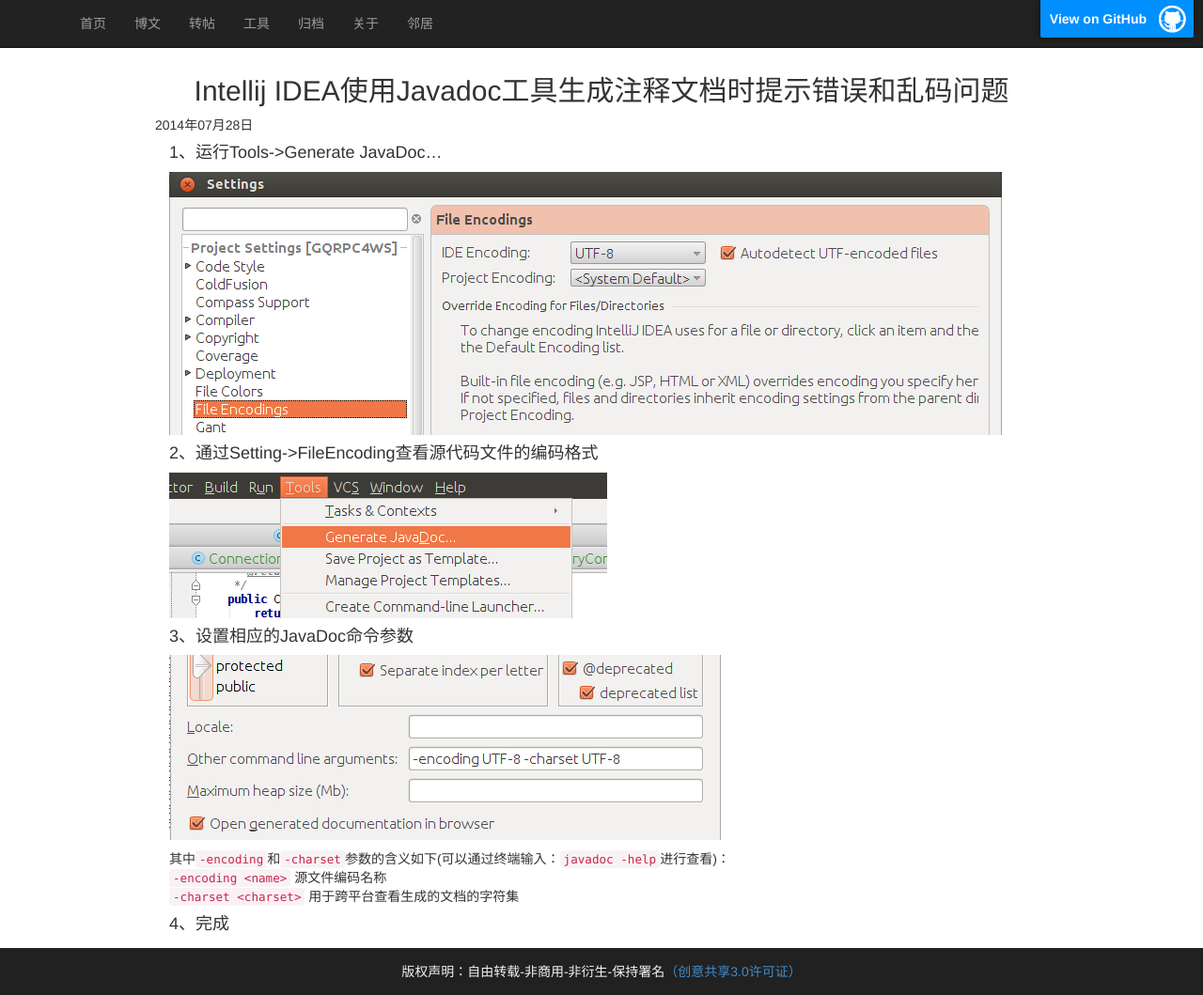
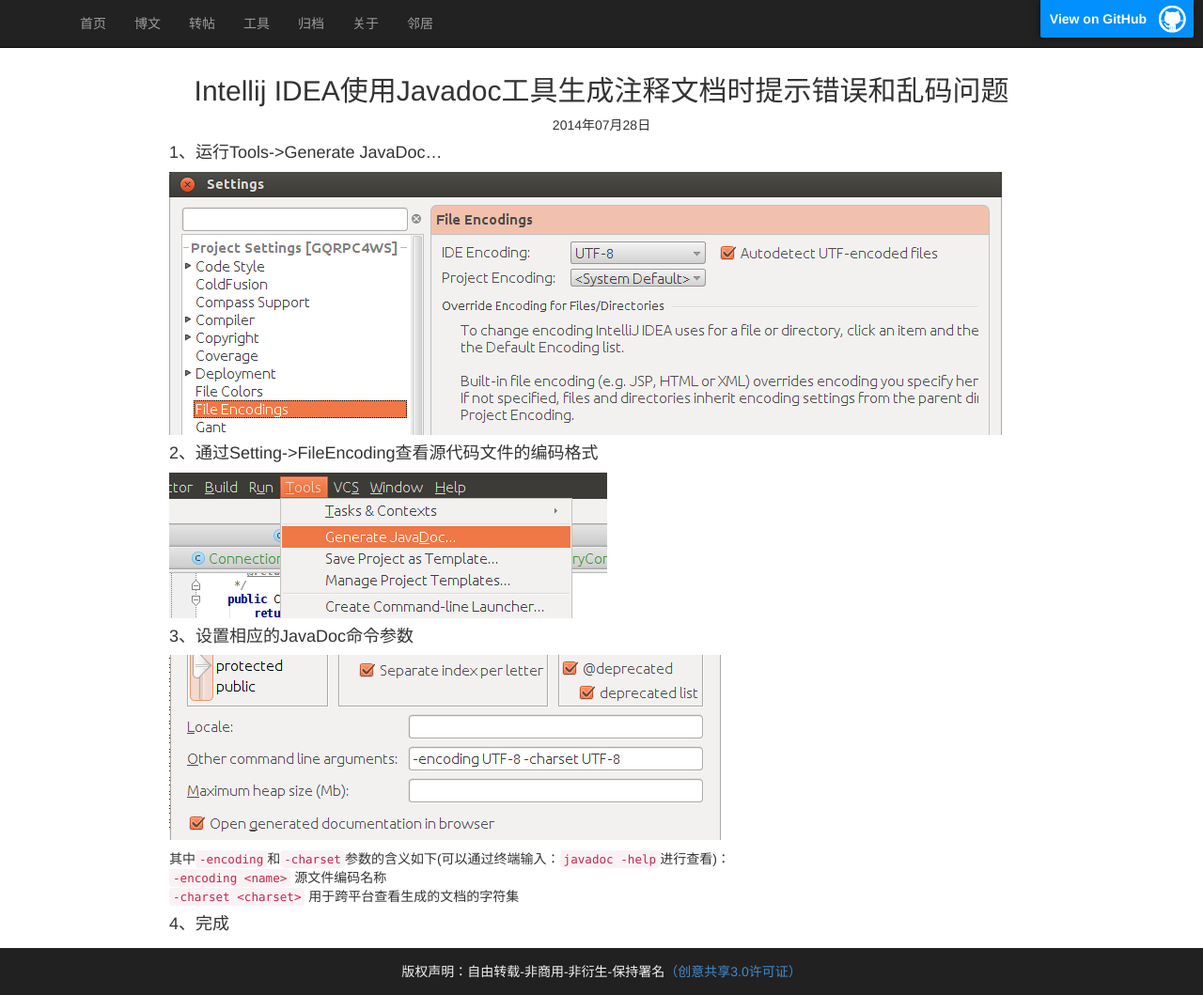
Before and after one commit to sheleng/sheleng.github.io, a Jekyll site: the page built from _posts/tools/2014-07-28-IntelliJ-IDEA-Test.md, in a window 1280 px wide and 1059 px high. Shown: the whole window at 94% size. Built offline with Jekyll 4.4.1, drawn with Linux system fonts in a browser that asks for light colours.

Commit message:
调整页面布局

```diff
--- a/_layouts/post.html
+++ b/_layouts/post.html
@@ -1,8 +1,8 @@
 ---
 layout: default
 ---
-<div class="row">
-	<h2 align="center">{{ page.title }}</h2>
+<div class="row" align="center">
+	<h2>{{ page.title }}</h2>
 	{{ page.date | date:"%Y年%m月%d日" }}
 </div>
 
```
